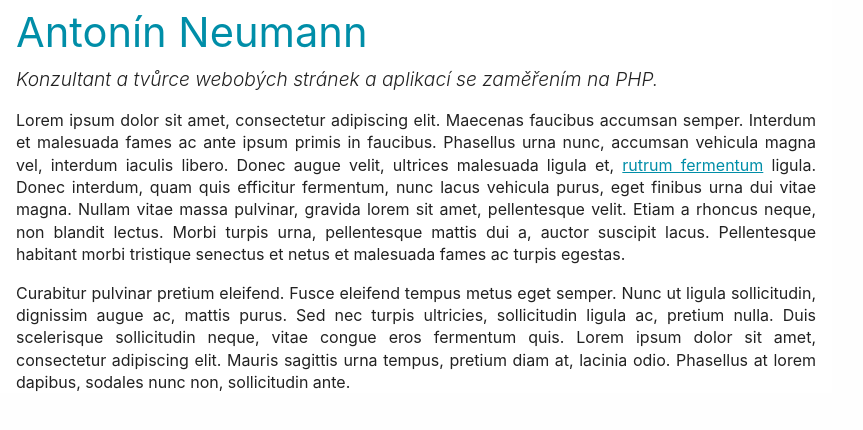
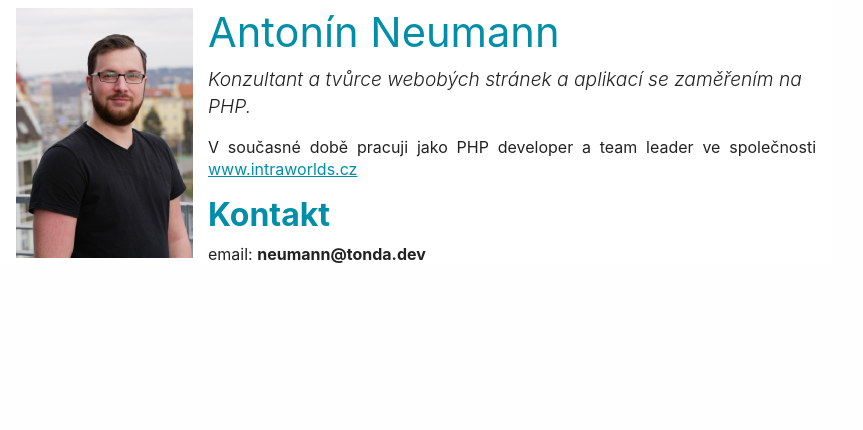
Before and after one commit to tonda13/tonda13.github.io, a plain HTML site: page index.html in a window 1280 px wide. Shown: the whole page, without its empty margins (0-863 px from the left). Drawn offline with Linux system fonts and the light colour scheme.

Commit message:
Update webpage

```diff
--- a/assets/less/main.less
+++ b/assets/less/main.less
@@ -143,6 +143,12 @@ a {
     &:extend(.text-thin);
 }
 
+.image {
+    float: left;
+    margin-right: 15px;
+    margin-bottom: 15px;
+}
+
 .avatar {
     border-radius: 50%;
     height: 200px;
--- a/index.html
+++ b/index.html
@@ -31,12 +31,18 @@
 </head>
 <body>
     <div class="content">
+        <div class="image">
+            <a href="assets/images/antonin-neumann-portret-medium.jpg">
+                <img src="assets/images/antonin-neumann-portret-small.jpg" alt="Antonín Neumann portrét">
+            </a>
+        </div>
         <h1>Antonín Neumann</h1>
         <p class="motto">Konzultant a tvůrce webobých stránek a aplikací se zaměřením na PHP.</p>
 
-        <p class="text-justify">Lorem ipsum dolor sit amet, consectetur adipiscing elit. Maecenas faucibus accumsan semper. Interdum et malesuada fames ac ante ipsum primis in faucibus. Phasellus urna nunc, accumsan vehicula magna vel, interdum iaculis libero. Donec augue velit, ultrices malesuada ligula et, <a href="http://example.com">rutrum fermentum</a> ligula. Donec interdum, quam quis efficitur fermentum, nunc lacus vehicula purus, eget finibus urna dui vitae magna. Nullam vitae massa pulvinar, gravida lorem sit amet, pellentesque velit. Etiam a rhoncus neque, non blandit lectus. Morbi turpis urna, pellentesque mattis dui a, auctor suscipit lacus. Pellentesque habitant morbi tristique senectus et netus et malesuada fames ac turpis egestas.</p>
+        <p class="text-justify">V současné době pracuji jako PHP developer a team leader ve společnosti <a href="http://www.intraworlds.cz">www.intraworlds.cz</a></p>
 
-        <p class="text-justify">Curabitur pulvinar pretium eleifend. Fusce eleifend tempus metus eget semper. Nunc ut ligula sollicitudin, dignissim augue ac, mattis purus. Sed nec turpis ultricies, sollicitudin ligula ac, pretium nulla. Duis scelerisque sollicitudin neque, vitae congue eros fermentum quis. Lorem ipsum dolor sit amet, consectetur adipiscing elit. Mauris sagittis urna tempus, pretium diam at, lacinia odio. Phasellus at lorem dapibus, sodales nunc non, sollicitudin ante.</p>
+        <h2>Kontakt</h2>
+        <p>email: <strong>neumann@tonda.dev</strong></p>
 
 
     </div>
```
Also changed, not shown: assets/css/main.css.
